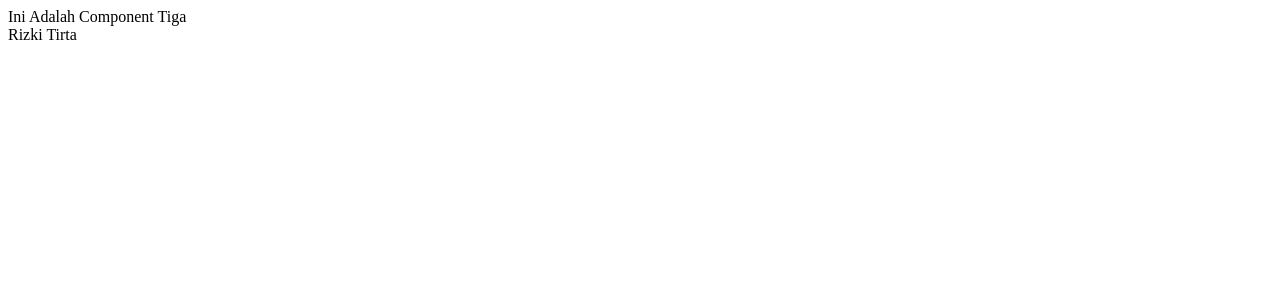
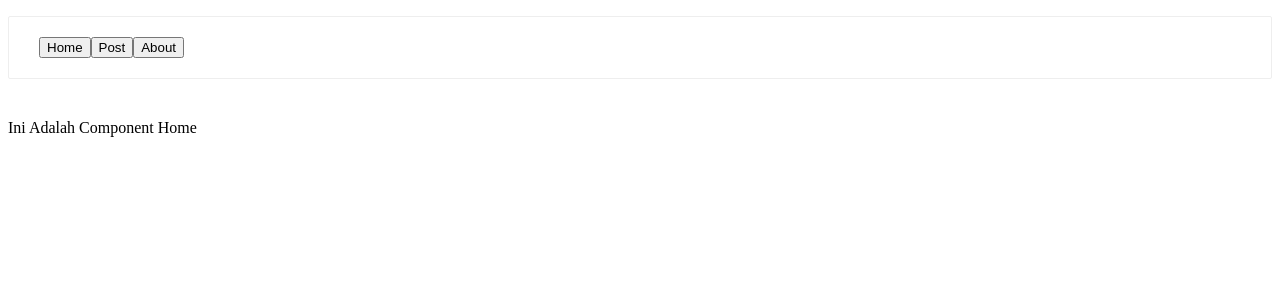
Before and after one commit to rizkitirta/Advanced-Vue-3, a Vue app: page / in a window 1280 px wide. Shown: the top 300 px of the page. Built offline with nearby package versions, Linux system fonts and the light colour scheme.

Commit message:
Keep-Alive | Vue 3

```diff
--- a/src/App.vue
+++ b/src/App.vue
@@ -1,20 +1,77 @@
-<template lang="">
-<satu/>
+<template>
+  <div class="tab">
+    <button
+      v-for="tab in tabs"
+      :key="tab"
+      :class="['tab-button', { active: currentTab == tab }]"
+      @click="currentTab = tab"
+    >
+      {{ tab }}
+    </button>
+  </div>
+
+  <keep-alive>
+    <component :is="currentTabComponent" />
+  </keep-alive>
 </template>
 
 <script>
-import Satu from "./components/ComponentSatu.vue";
+import Home from "./components/Home.vue";
+import Post from "./components/Post.vue";
+import About from "./components/About.vue";
 export default {
-    components: {Satu},
-    data() {
-        return {
-            author: 'Rizki Tirta'
-        }
+  components: { Home, Post, About },
+  data() {
+    return {
+      currentTab: "Home",
+      tabs: ["Home", "Post", "About"],
+    };
+  },
+  computed: {
+    currentTabComponent() {
+      return this.currentTab.toLowerCase();
     },
-    provide(){
-        return {
-            providedAuthor : this.author
-        }
-    }
+  },
 };
 </script>
+
+<style>
+.tab {
+  font-family: sans-serif;
+  border: 1px solid #eee;
+  border-radius: 2px;
+  padding: 20px 30px;
+  margin-top: 1em;
+  margin-bottom: 40px;
+  user-select: none;
+  overflow-x: auto;
+}
+
+,
+.tab-button {
+  padding: 6px 10px;
+  border-top-left-radius: 3px;
+  border-top-right-radius: 3px;
+  border: 1px solid #ccc;
+  cursor: pointer;
+  background: #f0f0f0;
+  margin-bottom: -1px;
+  margin-right: -1px;
+}
+
+,
+.tab-button:hover {
+  background: #e0e0e0;
+}
+
+,
+.tab-button:active {
+  background: #e0e0e0;
+}
+
+,
+.demo-tab {
+  border: 1px solid #ccc;
+  padding: 10px;
+}
+</style>
--- a/src/components/ComponentDua.vue
+++ b/src/components/About.vue
@@ -1,11 +1,10 @@
 <template lang="">
-<Tiga/>
+<div class="demo-tab">Ini Adalah Component About</div>
+
 </template>
 
 <script>
-import Tiga from "./ComponentTiga.vue";
 export default {
-   components: {Tiga}
 };
 </script>
 
--- a/src/components/ComponentTiga.vue
+++ /dev/null
@@ -1,12 +0,0 @@
-<template lang="">
-<div>Ini Adalah Component Tiga</div>
-<div>{{ providedAuthor }}</div>
-</template>
-
-<script>
-export default {
-   inject: ['providedAuthor']
-};
-</script>
-
-<style lang=""></style>
--- a/src/components/ComponentSatu.vue
+++ b/src/components/Home.vue
@@ -1,11 +1,9 @@
 <template lang="">
-<dua/>
+<div class="demo-tab">Ini Adalah Component Home</div>
 </template>
 
 <script>
-import Dua from "./ComponentDua.vue";
 export default {
-   components: {Dua}
 };
 </script>
 
--- /dev/null
+++ b/src/components/Post.vue
@@ -0,0 +1,21 @@
+<template lang="">
+  <div v-for="post in posts" :key="post" > <span> {{ post.name }} </span> </div>
+</template>
+
+<script>
+export default {
+  data() {
+    return {
+      posts: [],
+    };
+  },
+  async created() {
+    // GET request using fetch with async/await
+    const response = await fetch("https://jsonplaceholder.typicode.com/users/");
+    const data = await response.json();
+    this.posts = data;
+  },
+};
+</script>
+
+<style lang=""></style>
```
